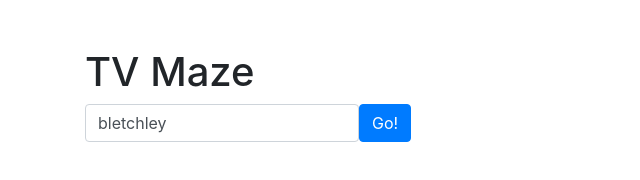
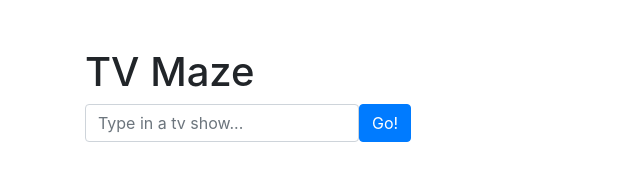
Before and after one commit to nicholasDWinters/tv-maze-api-exercise, a plain HTML site: page tvmaze.html in a window 1280 px wide. Shown: the full height of the page, 0-640 px from the left. Drawn offline with nearby package versions, Linux system fonts and the light colour scheme.

Commit message:
updated default value of search input

```diff
--- a/tvmaze.html
+++ b/tvmaze.html
@@ -12,7 +12,7 @@
     <h1>TV Maze</h1>
 
     <form class="form-inline mb-5" id="search-form">
-      <input class="form-control" id="search-query" value="bletchley">
+      <input class="form-control" id="search-query" placeholder="Type in a tv show...">
       <button class="btn btn-primary" type="submit">Go!</button>
     </form>
 
```
